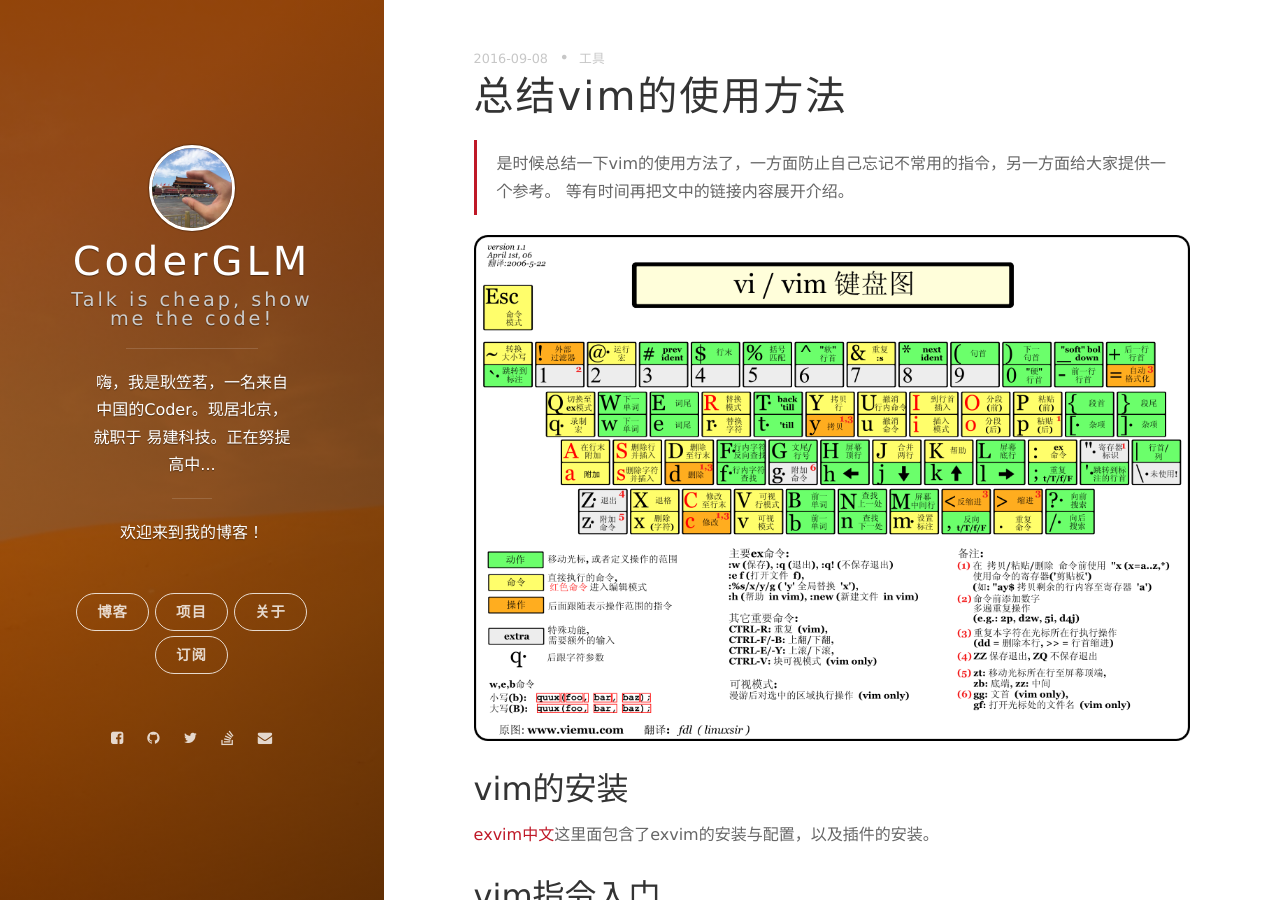
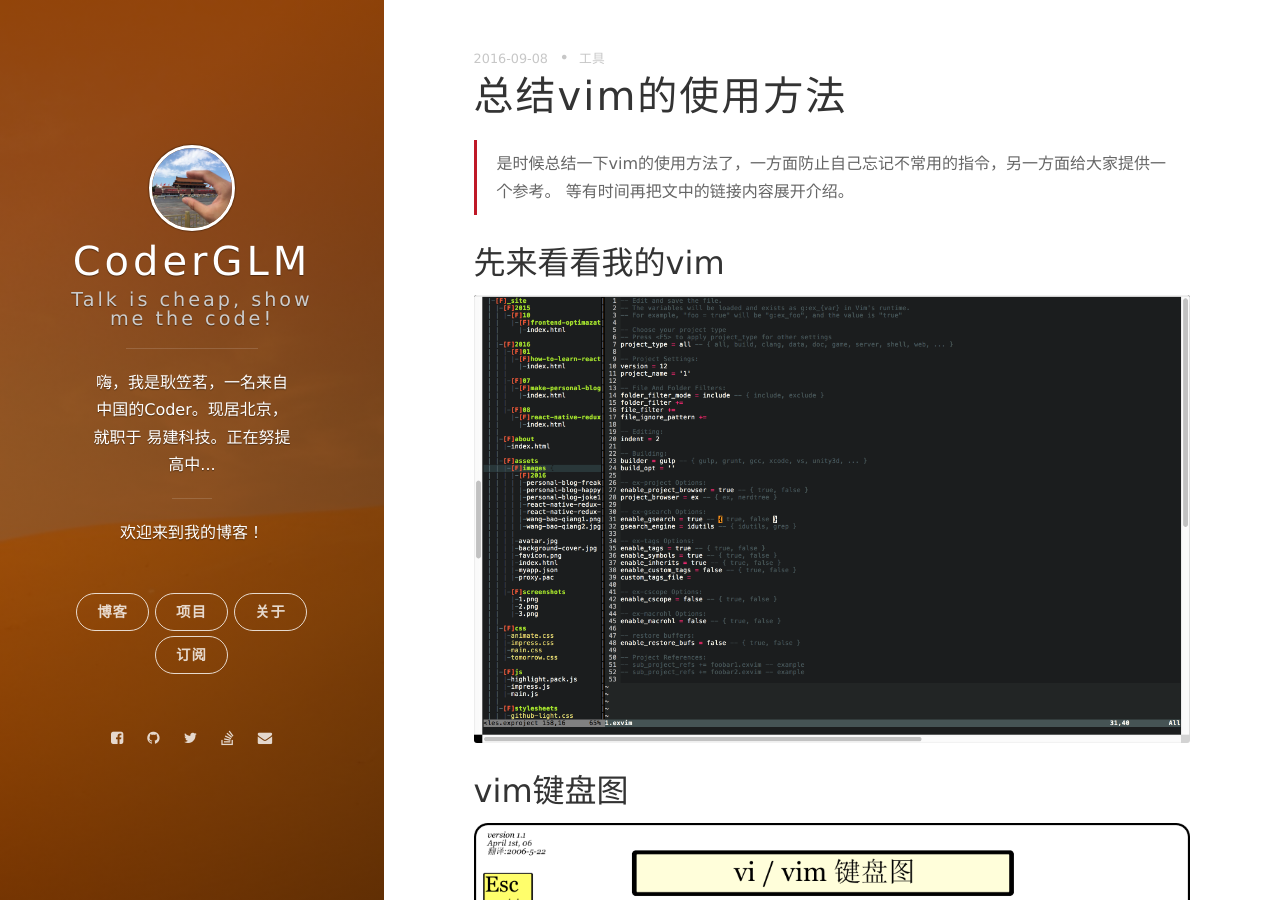
Before and after one commit to CoderLim/jekyll-based-blog, a Jekyll site: the page built from _posts/2016-09-08-how-to-use-vim.markdown, in a window 1280 px wide and 900 px high. Built offline with Jekyll 4.4.1, drawn with Linux system fonts in a browser that asks for light colours; nearby versions of some CDN libraries; comment, search, counter and statistics services are not loaded.

Commit message:
update 2016-09-08-how-to-use-vim.markdown

```diff
--- a/_posts/2016-09-08-how-to-use-vim.markdown
+++ b/_posts/2016-09-08-how-to-use-vim.markdown
@@ -9,6 +9,13 @@ tags: exvim;vim;使用;方法;终极;总结;入门;
 
 > 是时候总结一下vim的使用方法了，一方面防止自己忘记不常用的指令，另一方面给大家提供一个参考。
 > 等有时间再把文中的链接内容展开介绍。
+
+## 先来看看我的vim
+
+![我的vim]({{site.imageurl}}/assets/images/2016/how-to-use-vim-my-vim.png)
+
+
+## vim键盘图
 
 ![vim键盘图]({{site.imageurl}}/assets/images/2016/how-to-use-vim1.png)
 
```
Also changed, not shown: assets/images/2016/how-to-use-vim-my-vim.png (added).
